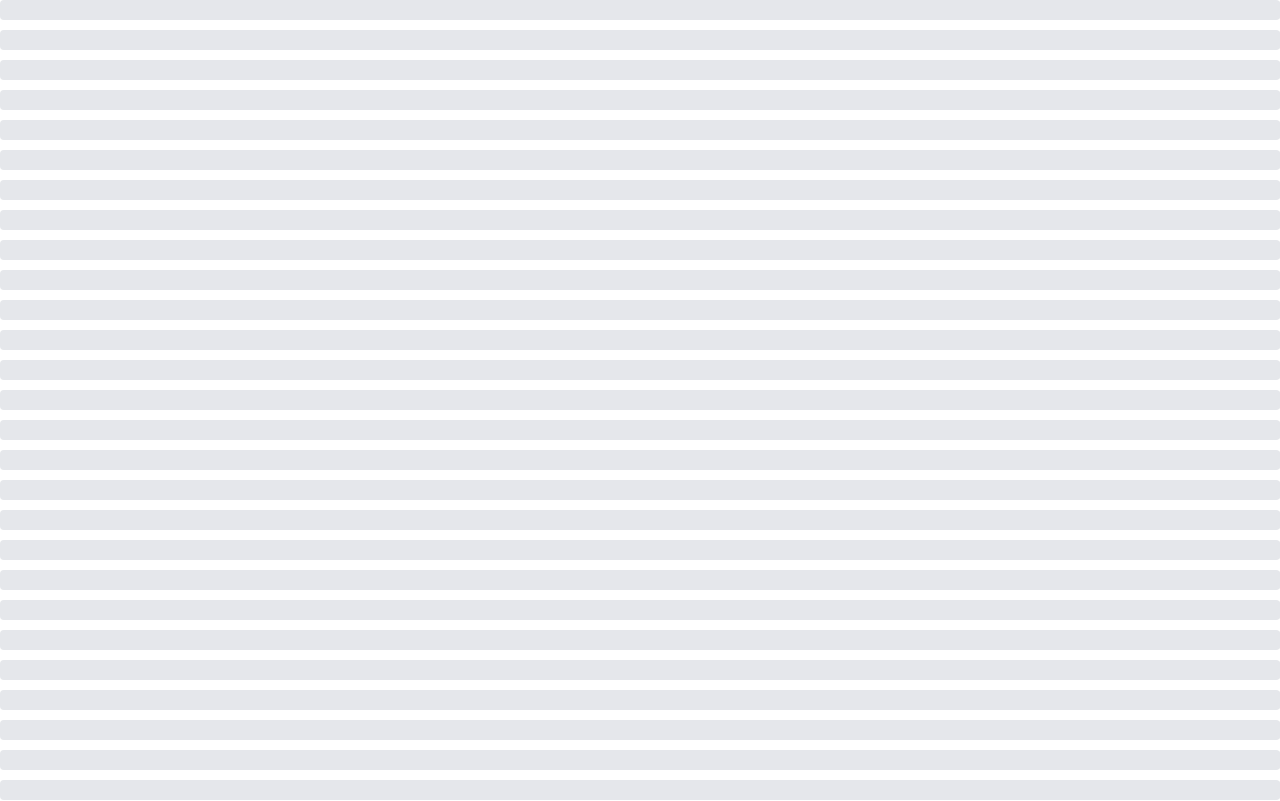
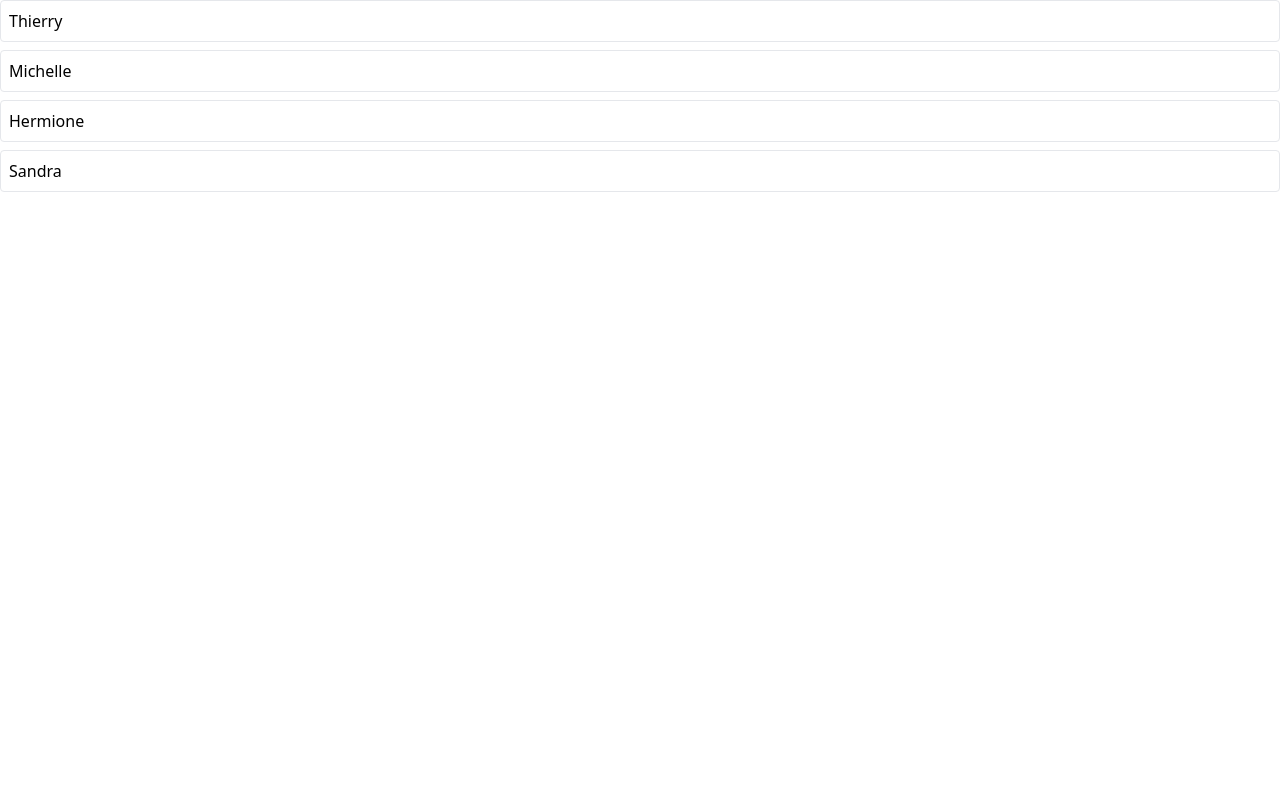
Before and after one commit to abongsjoel/media, a React (Vite) app: page / in a window 1280 px wide. Shown: the top 801 px of the page. Built offline with nearby package versions, Linux system fonts and the light colour scheme; data requests are answered from the project's data file.

Commit message:
Display list of users

```diff
--- a/src/components/UsersList.js
+++ b/src/components/UsersList.js
@@ -9,7 +9,14 @@
   const { isLoading, data, error } = useSelector(
     (rootState) => rootState.users
   );
-  console.log({ isLoading, data, error });
+
+  const renderedUsers = data.map((user) => (
+    <div key={user.id} className="mb-2 border rounded">
+      <div className="flex p-2 justify-between items-center cursor-pointer">
+        {user.name}
+      </div>
+    </div>
+  ));
 
   useEffect(() => {
     dispatch(fetchUsers());
@@ -17,10 +24,10 @@
 
   return isLoading ? (
     <Skeleton times={6} className="h-10 w-full" />
+  ) : error ? (
+    <p>Error Fetching Data...</p>
   ) : (
-    <div>
-      <Skeleton times={60} className="h-5 w-full" />
-    </div>
+    <div>{renderedUsers}</div>
   );
 }
 
--- a/src/store/thunks/fetchUsers.js
+++ b/src/store/thunks/fetchUsers.js
@@ -5,7 +5,7 @@
   const response = await axios.get("http://localhost:3005/users");
 
   // DEV MODE ONLY
-  await pause(5000);
+  await pause(2000);
 
   return response.data;
 });
```
